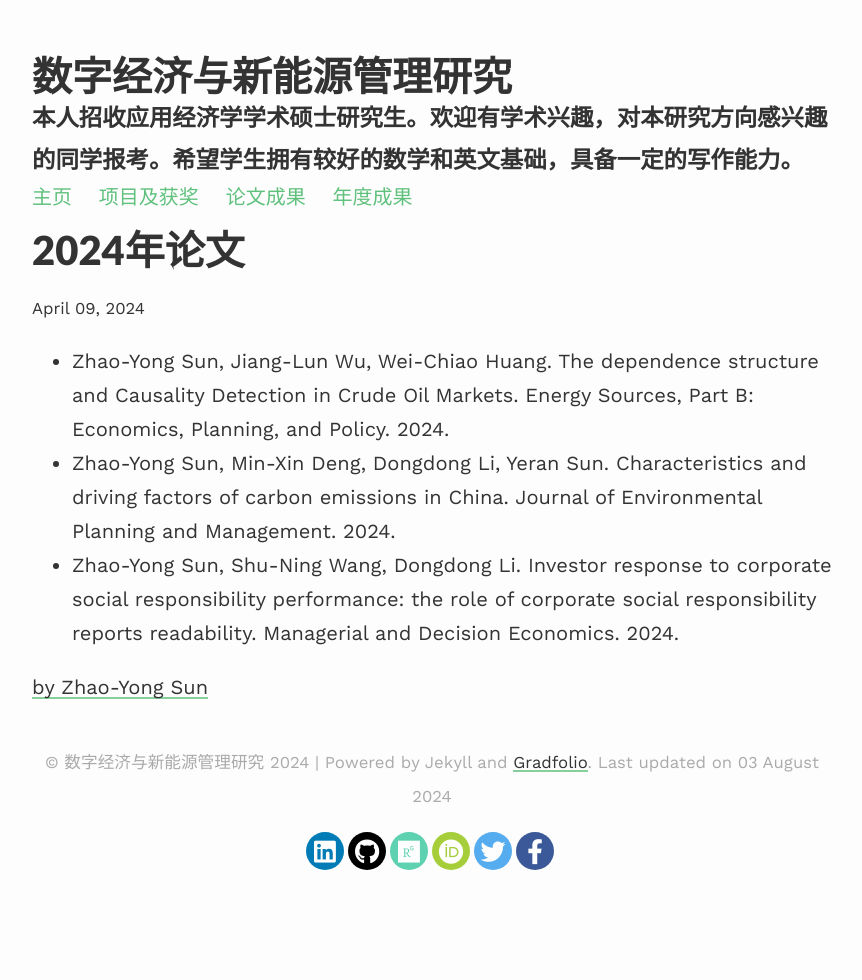
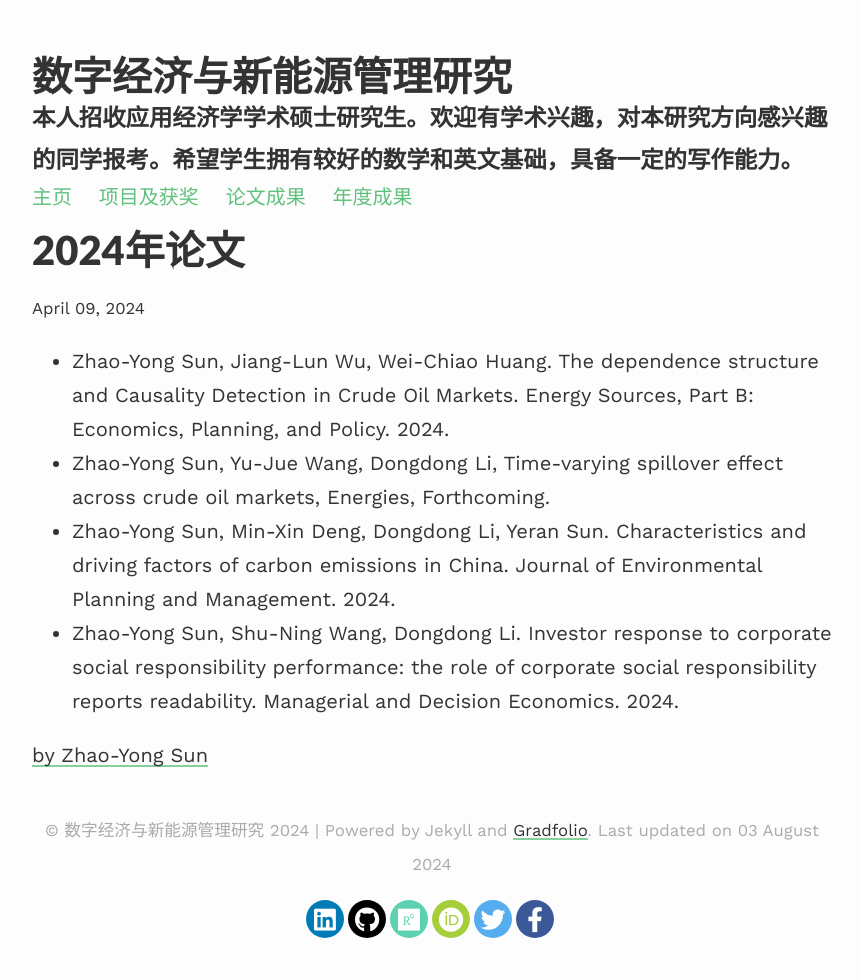
Before and after one commit to dakuamao/sun, a Jekyll site: the page built from _posts/2024-04-09-home-they-brought.md, in a window 1280 px wide. Shown: the whole page, without its empty margins (208-1070 px from the left). Built offline with Jekyll 4.4.1, drawn with Linux system fonts in a browser that asks for light colours; nearby versions of some CDN libraries.

Commit message:
Update 2024-04-09-home-they-brought.md

```diff
--- a/_posts/2024-04-09-home-they-brought.md
+++ b/_posts/2024-04-09-home-they-brought.md
@@ -4,6 +4,7 @@ title: 2024年论文
 ---
 
 - Zhao-Yong Sun, Jiang-Lun Wu, Wei-Chiao Huang. The dependence structure and Causality Detection in Crude Oil Markets. Energy Sources, Part B: Economics, Planning, and Policy. 2024.
+- Zhao-Yong Sun, Yu-Jue Wang, Dongdong Li, Time-varying spillover effect across crude oil markets, Energies, Forthcoming.
 - Zhao-Yong Sun, Min-Xin Deng, Dongdong Li, Yeran Sun. Characteristics and driving factors of carbon emissions in China. Journal of Environmental Planning and Management. 2024.
 - Zhao-Yong Sun, Shu-Ning Wang, Dongdong Li. Investor response to corporate social responsibility performance: the role of corporate social responsibility reports readability. Managerial and Decision Economics. 2024.
 
```
